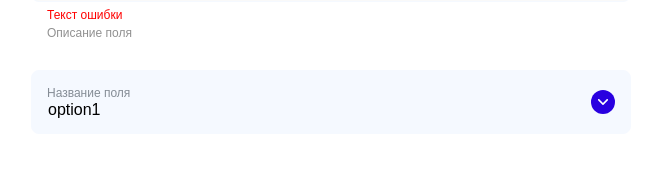
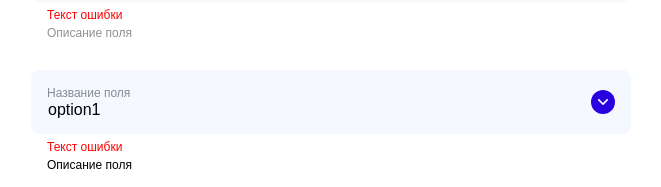
Before and after one commit to djembuka/tp-twinpx.b24accounts-admin, a website built with Vite: page controls.html in a window 1280 px wide. Shown: the part 1130-1317 px from the top of the page, without its empty margins (309-970 px from the left). Before the commit the page ends 1284 px from the top, so only its background shows below. Built offline with nearby package versions, Linux system fonts and the light colour scheme.

Commit message:
feat(controls.html): add error, description to select

```diff
--- a/controls.html
+++ b/controls.html
@@ -78,6 +78,8 @@
                 <option value="option2">Опция 2</option>
                 <option value="option3">Опция 3</option>
             </select>
+            <div class="twpx-select-error">Текст ошибки</div>
+            <div class="twpx-select-description">Описание поля</div>
         </div>
 
     </div>
--- a/src/controls/select-dropdown.ts
+++ b/src/controls/select-dropdown.ts
@@ -47,6 +47,8 @@ export class SelectDropdown {
 
     const selectElement = wrapperElement.querySelector('select');
     const labelElement = wrapperElement.querySelector('label');
+    const errorElement = wrapperElement.querySelector('.twpx-select-error');
+    const descriptionElement = wrapperElement.querySelector('.twpx-select-description');
 
     if (!selectElement) {
         throw Error('Не найдет select внутри twpx-select');
@@ -135,6 +137,9 @@ export class SelectDropdown {
     container.appendChild(label);
     container.appendChild(lockIcon);
     container.appendChild(dropdown);
+
+    if (errorElement) container.appendChild(errorElement);
+    if (descriptionElement) container.appendChild(descriptionElement);
 
     wrapper.appendChild(nativeSelect);
     wrapper.appendChild(container);
--- a/src/styles/controls/select-dropdown.css
+++ b/src/styles/controls/select-dropdown.css
@@ -190,3 +190,28 @@
 .twpx-select-container.disabled .twpx-select-lock {
   display: block;
 }
+
+.twpx-select-container.disabled .twpx-select-description,
+.twpx-select-container.disabled .twpx-select-error {
+  color: var(--twpx-input-text-disable, #919191);
+}
+
+.twpx-select-error {
+  margin: 8px 0 0 16px;
+  color: var(--twpx-input-text-error, #F00);
+  font-family: Arial;
+  font-size: 12px;
+  font-style: normal;
+  font-weight: 400;
+  line-height: 10px;
+}
+
+.twpx-select-description {
+  margin: 8px 0 0 16px;
+  color: var(--twpx-input-text-default, #000);
+  font-family: Arial;
+  font-size: 12px;
+  font-style: normal;
+  font-weight: 400;
+  line-height: 10px;
+}
```
